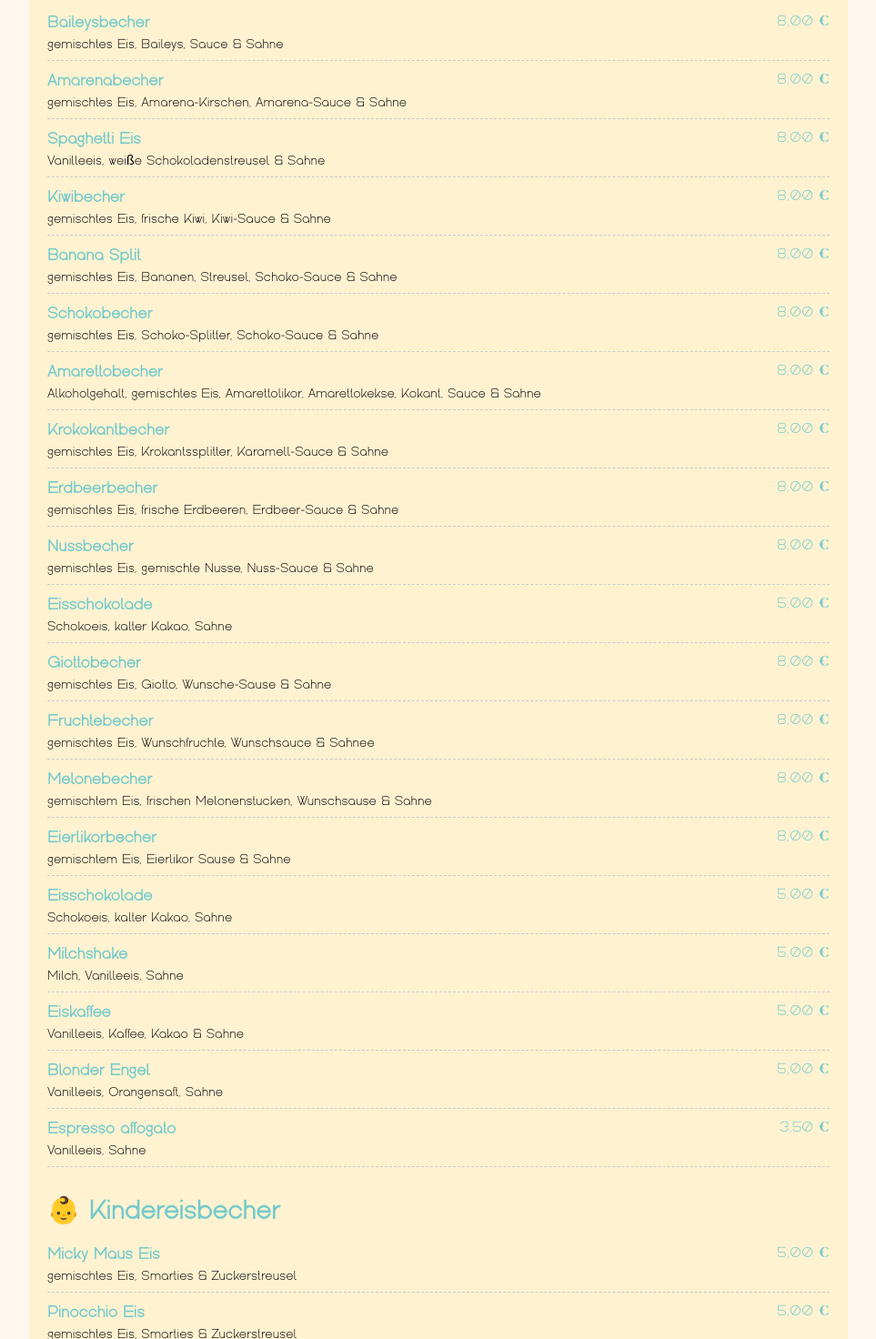
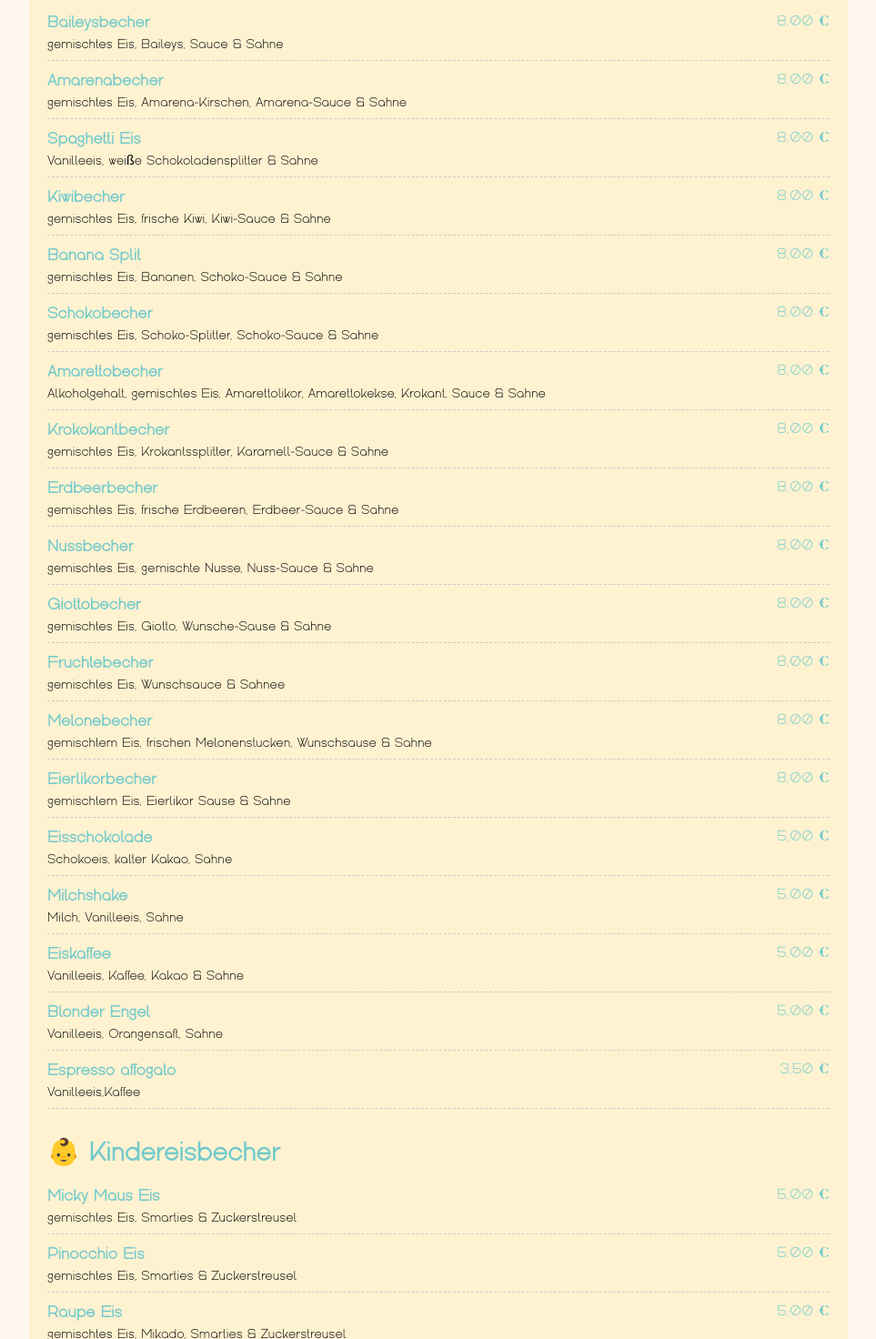
Before and after one commit to eisdarosario/eisdarosario, a plain HTML site: page menu.html in a window 1280 px wide. Shown: the part 762-2234 px from the top of the page at 91% size, without its empty margins (158-1121 px from the left). Drawn offline with Linux system fonts and the light colour scheme.

Commit message:
Update menu.html

```diff
--- a/menu.html
+++ b/menu.html
@@ -191,24 +191,23 @@
         <h3>🍨 Eisbecheren</h3>
         <div class="menu-item"><div class="menu-text"><strong>Baileysbecher</strong><small>gemischtes Eis, Baileys, Sauce & Sahne</small></div><div class="menu-price">8,00 €</div></div>
         <div class="menu-item"><div class="menu-text"><strong>Amarenabecher</strong><small>gemischtes Eis, Amarena-Kirschen, Amarena-Sauce & Sahne</small></div><div class="menu-price">8,00 €</div></div>
-        <div class="menu-item"><div class="menu-text"><strong>Spaghetti Eis</strong><small>Vanilleeis, weiße Schokoladenstreusel & Sahne</small></div><div class="menu-price">8,00 €</div></div>
+        <div class="menu-item"><div class="menu-text"><strong>Spaghetti Eis</strong><small>Vanilleeis, weiße Schokoladensplitter & Sahne</small></div><div class="menu-price">8,00 €</div></div>
         <div class="menu-item"><div class="menu-text"><strong>Kiwibecher</strong><small>gemischtes Eis, frische Kiwi, Kiwi-Sauce & Sahne</small></div><div class="menu-price">8,00 €</div></div>
-        <div class="menu-item"><div class="menu-text"><strong>Banana Split</strong><small>gemischtes Eis, Bananen, Streusel, Schoko-Sauce & Sahne</small></div><div class="menu-price">8,00 €</div></div>
+        <div class="menu-item"><div class="menu-text"><strong>Banana Split</strong><small>gemischtes Eis, Bananen, Schoko-Sauce & Sahne</small></div><div class="menu-price">8,00 €</div></div>
         <div class="menu-item"><div class="menu-text"><strong>Schokobecher</strong><small>gemischtes Eis, Schoko-Splitter, Schoko-Sauce & Sahne</small></div><div class="menu-price">8,00 €</div></div>
-        <div class="menu-item"><div class="menu-text"><strong>Amarettobecher</strong><small>Alkoholgehalt, gemischtes Eis, Amarettolikör, Amarettokekse, Kokant, Sauce & Sahne</small></div><div class="menu-price">8,00 €</div></div>
+        <div class="menu-item"><div class="menu-text"><strong>Amarettobecher</strong><small>Alkoholgehalt, gemischtes Eis, Amarettolikör, Amarettokekse, Krokant, Sauce & Sahne</small></div><div class="menu-price">8,00 €</div></div>
         <div class="menu-item"><div class="menu-text"><strong>Krokokantbecher</strong><small>gemischtes Eis, Krokantssplitter, Karamell-Sauce & Sahne</small></div><div class="menu-price">8,00 €</div></div>
         <div class="menu-item"><div class="menu-text"><strong>Erdbeerbecher</strong><small>gemischtes Eis, frische Erdbeeren, Erdbeer-Sauce & Sahne</small></div><div class="menu-price">8,00 €</div></div>
         <div class="menu-item"><div class="menu-text"><strong>Nussbecher</strong><small>gemischtes Eis, gemischte Nüsse, Nuss-Sauce & Sahne</small></div><div class="menu-price">8,00 €</div></div>
-        <div class="menu-item"><div class="menu-text"><strong>Eisschokolade</strong><small>Schokoeis, kalter Kakao, Sahne</small></div><div class="menu-price">5,00 €</div></div>
         <div class="menu-item"><div class="menu-text"><strong>Giottobecher</strong><small>gemischtes Eis, Giotto, Wünsche-Sause & Sahne</small></div><div class="menu-price">8,00 €</div></div>
-        <div class="menu-item"><div class="menu-text"><strong>Früchtebecher</strong><small>gemischtes Eis, Wunschfrüchte, Wunschsauce & Sahnee</small></div><div class="menu-price">8,00 €</div></div>
+        <div class="menu-item"><div class="menu-text"><strong>Früchtebecher</strong><small>gemischtes Eis, Wunschsauce & Sahnee</small></div><div class="menu-price">8,00 €</div></div>
         <div class="menu-item"><div class="menu-text"><strong>Melonebecher</strong><small>gemischtem Eis, frischen Melonenstücken, Wunschsause & Sahne</small></div><div class="menu-price">8,00 €</div></div>
         <div class="menu-item"> <div class="menu-text"><strong>Eierlikörbecher</strong><small>gemischtem Eis, Eierlikör Sause & Sahne</small></div><div class="menu-price">8,00 €</div></div>
         <div class="menu-item"><div class="menu-text"><strong>Eisschokolade</strong><small>Schokoeis, kalter Kakao, Sahne</small></div><div class="menu-price">5,00 €</div></div>
         <div class="menu-item"><div class="menu-text"><strong>Milchshake</strong><small>Milch, Vanilleeis, Sahne</small></div><div class="menu-price">5,00 €</div></div>
         <div class="menu-item"><div class="menu-text"><strong>Eiskaffee</strong><small>Vanilleeis, Kaffee, Kakao & Sahne</small></div><div class="menu-price">5,00 €</div></div>
         <div class="menu-item"><div class="menu-text"><strong>Blonder Engel</strong><small>Vanilleeis, Orangensaft, Sahne</small></div><div class="menu-price">5,00 €</div></div>
-        <div class="menu-item"><div class="menu-text"><strong>Espresso affogato</strong><small>Vanilleeis, Sahne</small></div><div class="menu-price">3,50 €</div></div>
+        <div class="menu-item"><div class="menu-text"><strong>Espresso affogato</strong><small>Vanilleeis,Kaffee</small></div><div class="menu-price">3,50 €</div></div>
 
   <!-- Kindereisbecher -->
       <div class="menu-section">
```
